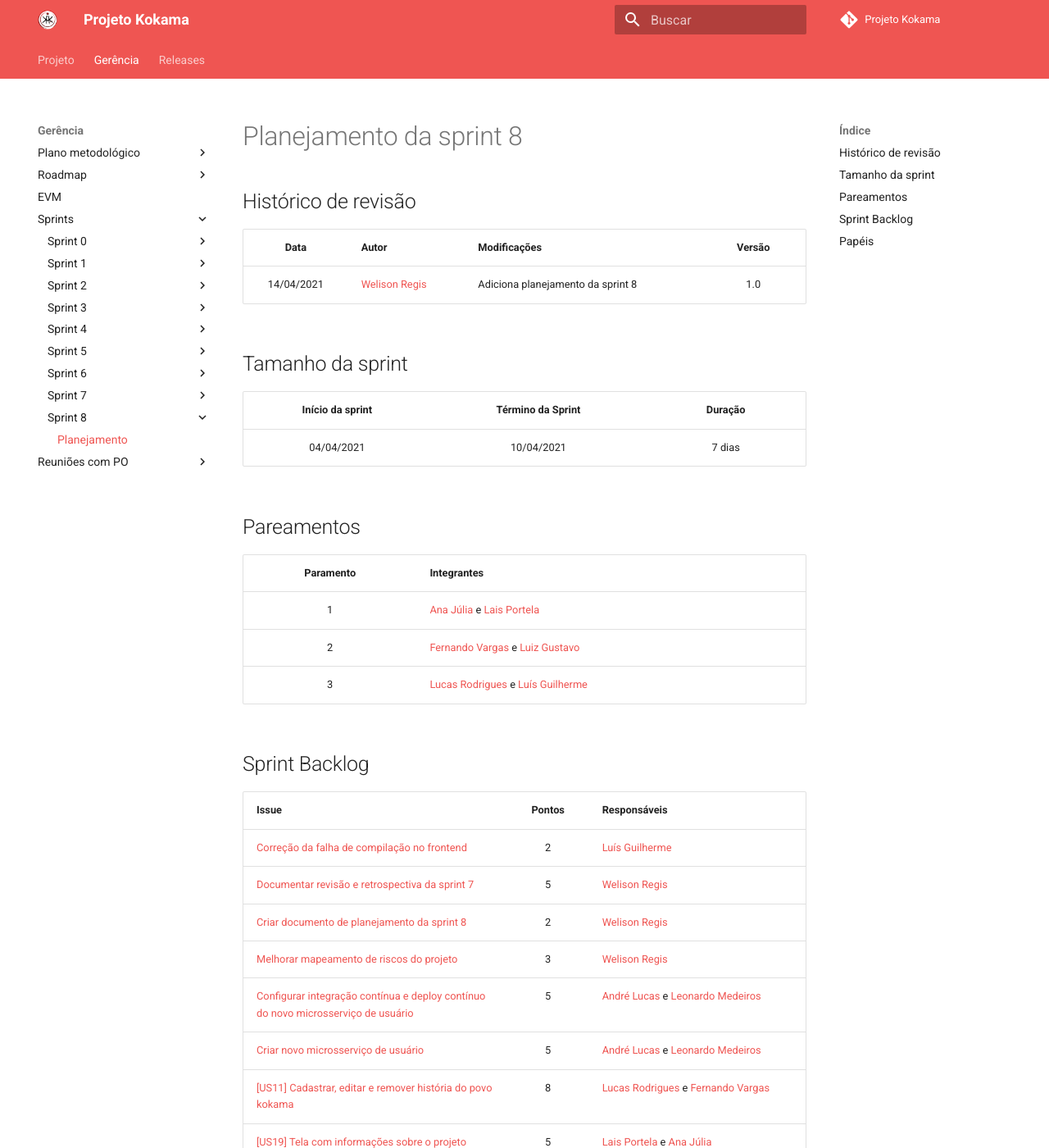
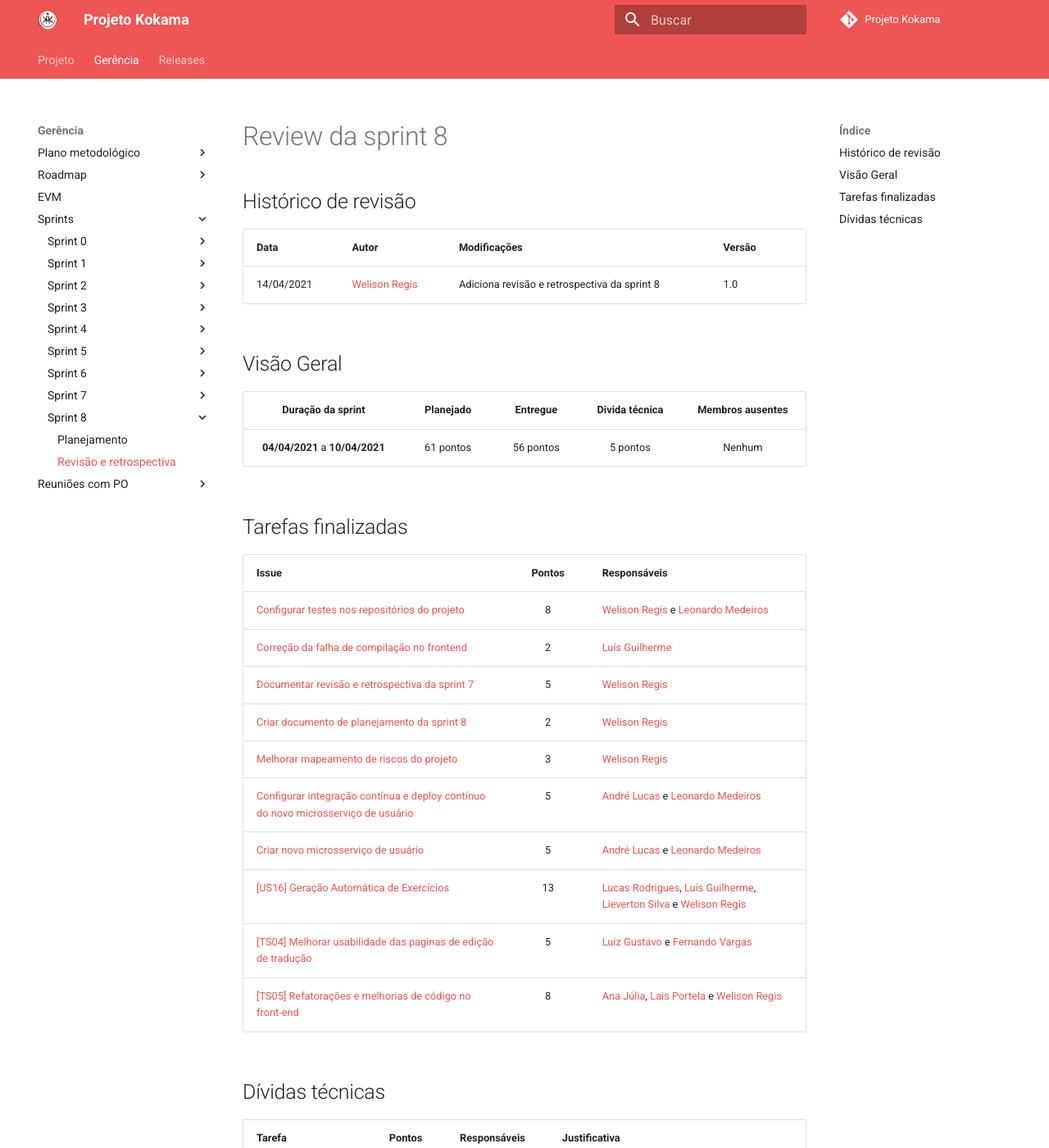
Before and after one commit to fga-eps-mds/2020.2-Projeto-Kokama-Wiki, an MkDocs documentation site: the page built from docs/management/sprints/sprint-8-review-retrospective.md, in a window 1280 px wide and 1400 px high. Shown: the whole window at 82% size. Built offline with MkDocs 1.6.1 and Material for MkDocs 9.7.7, drawn with Linux system fonts in a browser that asks for light colours; comment, search, counter and statistics services are not loaded; some of the changed text lies outside the part shown.

Commit message:
Add review of sprint 8 activities

```diff
--- a/docs/management/sprints/sprint-8-planning.md
+++ b/docs/management/sprints/sprint-8-review-retrospective.md
@@ -1,46 +1,34 @@
-# Planejamento da sprint 8
+# Review da sprint 8
 
 ## Histórico de revisão
 
-|    Data    | Autor                                           | Modificações                      | Versão |
-| :--------: | ----------------------------------------------- | --------------------------------- | :----: |
-| 14/04/2021 | [Welison Regis](http://www.github.com/WelisonR) | Adiciona planejamento da sprint 8 |  1.0   |
+| Data       | Autor                                        | Modificações                                 | Versão |
+| ---------- | -------------------------------------------- | -------------------------------------------- | ------ |
+| 14/04/2021 | [Welison Regis](https://github.com/WelisonR) | Adiciona revisão e retrospectiva da sprint 8 | 1.0    |
 
-## Tamanho da sprint
+## Visão Geral
 
-| Início da sprint | Término da Sprint | Duração |
-| :--------------: | :---------------: | :-----: |
-|    04/04/2021    |    10/04/2021     | 7 dias  |
+|        Duração da sprint        | Planejado | Entregue  | Divida técnica | Membros ausentes |
+| :-----------------------------: | :-------: | :-------: | :------------: | :--------------: |
+| **04/04/2021** a **10/04/2021** | 61 pontos | 56 pontos |    5 pontos    |      Nenhum      |
 
-## Pareamentos
-
-| Paramento | Integrantes                                                                                             |
-| :-------: | ------------------------------------------------------------------------------------------------------- |
-|     1     | [Ana Júlia](http://www.github.com/aluzianobriceno) e [Lais Portela](http://www.github.com/laispa)       |
-|     2     | [Fernando Vargas](http://www.github.com/SFernandoS) e [Luiz Gustavo](http://www.github.com/LightZX)     |
-|     3     | [Lucas Rodrigues](http://www.github.com/nickby2) e [Luís Guilherme](http://www.github.com/luisgaboardi) |
-
-## Sprint Backlog
+## Tarefas finalizadas
 
 | Issue                                                                                                                                                      | Pontos | Responsáveis                                                                                                                                                                                     |
 | ---------------------------------------------------------------------------------------------------------------------------------------------------------- | :----: | ------------------------------------------------------------------------------------------------------------------------------------------------------------------------------------------------ |
+| [Configurar testes nos repositórios do projeto](https://github.com/fga-eps-mds/2020.2-projeto-kokama-wiki/issues/127)                                      |   8    | [Welison Regis](https://www.github.com/WelisonR) e [Leonardo Medeiros](https://github.com/leomedeiros1)                                                                                          |
 | [Correção da falha de compilação no frontend](https://github.com//fga-eps-mds/2020.2-Projeto-Kokama-Wiki/issues/149)                                       |   2    | [Luís Guilherme](https://github.com/luisgaboardi)                                                                                                                                                |
 | [Documentar revisão e retrospectiva da sprint 7](https://github.com//fga-eps-mds/2020.2-Projeto-Kokama-Wiki/issues/148)                                    |   5    | [Welison Regis](https://github.com/WelisonR)                                                                                                                                                     |
 | [Criar documento de planejamento da sprint 8](https://github.com//fga-eps-mds/2020.2-Projeto-Kokama-Wiki/issues/147)                                       |   2    | [Welison Regis](https://github.com/WelisonR)                                                                                                                                                     |
 | [Melhorar mapeamento de riscos do projeto](https://github.com//fga-eps-mds/2020.2-Projeto-Kokama-Wiki/issues/144)                                          |   3    | [Welison Regis](https://github.com/WelisonR)                                                                                                                                                     |
 | [Configurar integração contínua e deploy contínuo do novo microsserviço de usuário](https://github.com//fga-eps-mds/2020.2-Projeto-Kokama-Wiki/issues/142) |   5    | [André Lucas](https://github.com/andrelucax) e [Leonardo Medeiros](https://github.com/leomedeiros1)                                                                                              |
 | [Criar novo microsserviço de usuário](https://github.com//fga-eps-mds/2020.2-Projeto-Kokama-Wiki/issues/140)                                               |   5    | [André Lucas](https://github.com/andrelucax) e [Leonardo Medeiros](https://github.com/leomedeiros1)                                                                                              |
-| [[US11] Cadastrar, editar e remover história do povo kokama](https://github.com//fga-eps-mds/2020.2-Projeto-Kokama-Wiki/issues/122)                        |   8    | [Lucas Rodrigues](https://github.com/nickby2) e [Fernando Vargas](https://github.com/SFernandoS)                                                                                                 |
-| [[US19] Tela com informações sobre o projeto](https://github.com//fga-eps-mds/2020.2-Projeto-Kokama-Wiki/issues/141)                                       |   5    | [Lais Portela](https://github.com/laispa) e [Ana Júlia](https://github.com/aluzianobriceno)                                                                                                      |
 | [[US16] Geração Automática de Exercícios](https://github.com//fga-eps-mds/2020.2-Projeto-Kokama-Wiki/issues/143)                                           |   13   | [Lucas Rodrigues](https://github.com/nickby2), [Luís Guilherme](https://github.com/luisgaboardi), [Lieverton Silva](https://github.com/lievertom) e [Welison Regis](https://github.com/WelisonR) |
 | [[TS04] Melhorar usabilidade das paginas de edição de tradução](https://github.com//fga-eps-mds/2020.2-Projeto-Kokama-Wiki/issues/145)                     |   5    | [Luiz Gustavo](https://github.com/LightZX) e [Fernando Vargas](https://github.com/SFernandoS)                                                                                                    |
 | [[TS05] Refatorações e melhorias de código no front-end](https://github.com//fga-eps-mds/2020.2-Projeto-Kokama-Wiki/issues/146)                            |   8    | [Ana Júlia](https://github.com/aluzianobriceno), [Lais Portela](https://github.com/laispa) e [Welison Regis](https://github.com/WelisonR)                                                        |
 
-## Papéis
+## Dívidas técnicas
 
-|         Papel         | Integrante        |
-| :-------------------: | ----------------- |
-|   **Scrum Master**    | Welison Regis     |
-|      **DevOps**       | Leonardo Medeiros |
-|     **Arquiteto**     | Lieverton Santos  |
-| **Analista de dados** | André Pinto       |
+| Tarefa                                                                                                               | Pontos | Responsáveis                                                                                | Justificativa                                                                                                                                                         |
+| -------------------------------------------------------------------------------------------------------------------- | :----: | ------------------------------------------------------------------------------------------- | --------------------------------------------------------------------------------------------------------------------------------------------------------------------- |
+| [[US19] Tela com informações sobre o projeto](https://github.com//fga-eps-mds/2020.2-Projeto-Kokama-Wiki/issues/141) |   5    | [Lais Portela](https://github.com/laispa) e [Ana Júlia](https://github.com/aluzianobriceno) | A dupla teve dificuldades para desenvolver as atividades propostas, pois uma das integrantes fraturou a perna e precisou manter repouso durante alguns dias da *sprint* |
--- a/mkdocs.yml
+++ b/mkdocs.yml
@@ -89,6 +89,7 @@ nav:
         - Revisão e retrospectiva: "management/sprints/sprint-7-review-retrospective.md"
       - Sprint 8:
         - Planejamento: "management/sprints/sprint-8-planning.md"
+        - Revisão e retrospectiva: "management/sprints/sprint-8-review-retrospective.md"
     - Reuniões com PO:
       - Reunião 1: "management/po-meetings/meeting-1.md"
       - Reunião 2: "management/po-meetings/meeting-2.md"
```
